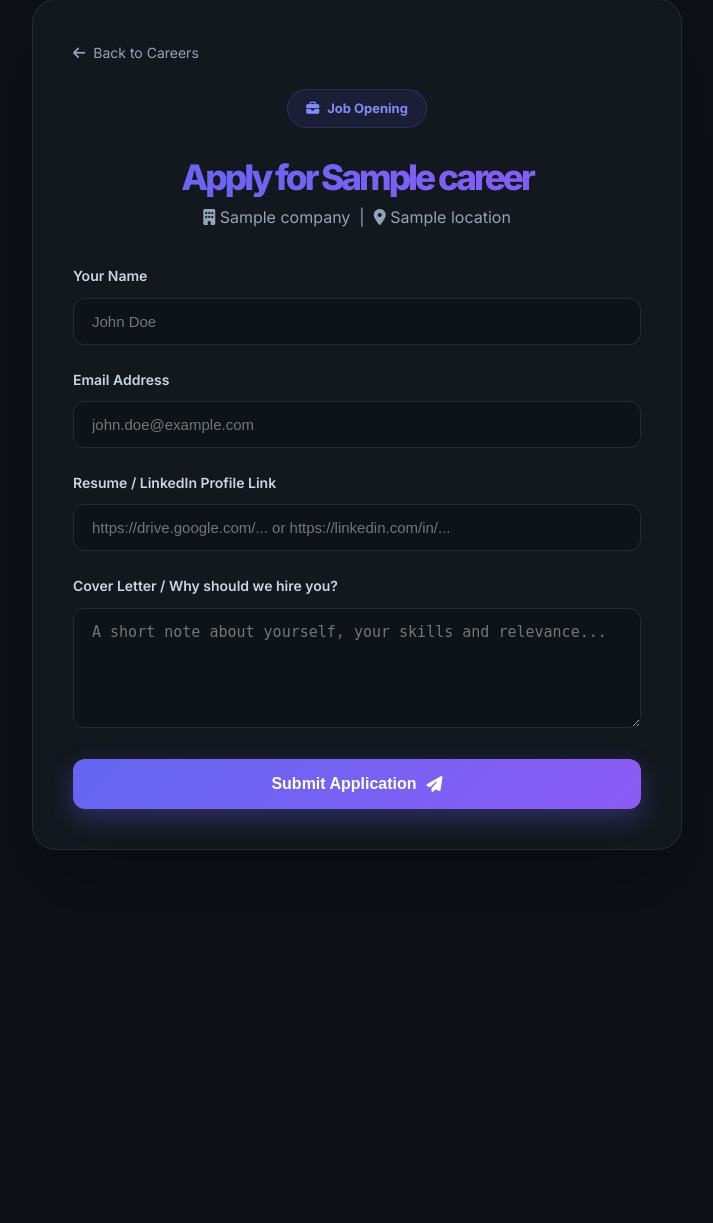
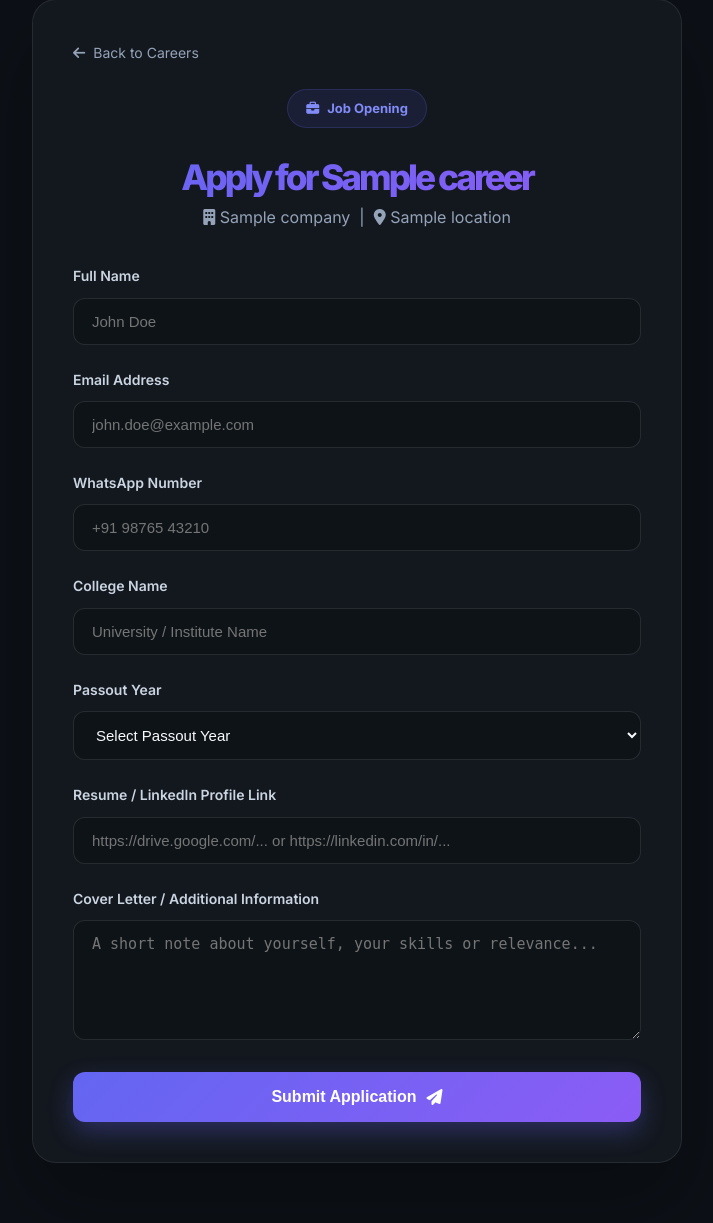
Before and after one commit to mohanracharla46/codenative, a Flask app: page /apply/1 in a window 1280 px wide. Shown: the part 61-1284 px from the top of the page, without its empty margins (283-996 px from the left). Before the commit the page ends 911 px from the top, so only its background shows below. Run offline with Flask 3, Linux system fonts and the light colour scheme; a database or web service that is not in the repository returns one stand-in record (values such as "Sample title"); some libraries are stand-ins or nearby versions.

Commit message:
Customize job application form with whatsapp, college, and passout year

```diff
--- a/app.py
+++ b/app.py
@@ -263,6 +263,9 @@ def init_db():
             career_id INTEGER REFERENCES careers(id) ON DELETE CASCADE,
             name TEXT NOT NULL,
             email TEXT NOT NULL,
+            whatsapp TEXT,
+            college TEXT,
+            passout_year TEXT,
             resume_link TEXT,
             cover_letter TEXT,
             applied_at TIMESTAMP DEFAULT CURRENT_TIMESTAMP
@@ -273,6 +276,9 @@ def init_db():
             career_id INTEGER REFERENCES careers(id) ON DELETE CASCADE,
             name TEXT NOT NULL,
             email TEXT NOT NULL,
+            whatsapp TEXT,
+            college TEXT,
+            passout_year TEXT,
             resume_link TEXT,
             cover_letter TEXT,
             applied_at TIMESTAMP DEFAULT CURRENT_TIMESTAMP
@@ -342,6 +348,17 @@ def init_db():
         cursor.execute("SELECT column_name FROM information_schema.columns WHERE table_name='content' AND column_name='custom_js'")
         if not cursor.fetchone():
             cursor.execute("ALTER TABLE content ADD COLUMN custom_js TEXT")
+
+        # Check if career_applications columns exist (Postgres migration)
+        cursor.execute("SELECT column_name FROM information_schema.columns WHERE table_name='career_applications' AND column_name='whatsapp'")
+        if not cursor.fetchone():
+            cursor.execute("ALTER TABLE career_applications ADD COLUMN whatsapp TEXT")
+        cursor.execute("SELECT column_name FROM information_schema.columns WHERE table_name='career_applications' AND column_name='college'")
+        if not cursor.fetchone():
+            cursor.execute("ALTER TABLE career_applications ADD COLUMN college TEXT")
+        cursor.execute("SELECT column_name FROM information_schema.columns WHERE table_name='career_applications' AND column_name='passout_year'")
+        if not cursor.fetchone():
+            cursor.execute("ALTER TABLE career_applications ADD COLUMN passout_year TEXT")
 
         conn.commit()
     else:
@@ -381,6 +398,16 @@ def init_db():
             conn.execute("ALTER TABLE content ADD COLUMN custom_js TEXT")
         if 'quiz_json' not in columns:
             conn.execute("ALTER TABLE content ADD COLUMN quiz_json TEXT")
+
+        # Check if career_applications columns exist (SQLite migration)
+        cursor = conn.execute("PRAGMA table_info(career_applications)")
+        ca_cols = [col[1] for col in cursor.fetchall()]
+        if 'whatsapp' not in ca_cols:
+            conn.execute("ALTER TABLE career_applications ADD COLUMN whatsapp TEXT")
+        if 'college' not in ca_cols:
+            conn.execute("ALTER TABLE career_applications ADD COLUMN college TEXT")
+        if 'passout_year' not in ca_cols:
+            conn.execute("ALTER TABLE career_applications ADD COLUMN passout_year TEXT")
 
         conn.commit()
 
@@ -998,6 +1025,9 @@ def apply_submit():
         career_id = request.form.get('career_id')
         name = request.form.get('name')
         email = request.form.get('email')
+        whatsapp = request.form.get('whatsapp')
+        college = request.form.get('college')
+        passout_year = request.form.get('passout_year')
         resume_link = request.form.get('resume_link')
         cover_letter = request.form.get('cover_letter')
 
@@ -1006,9 +1036,9 @@ def apply_submit():
 
         conn = get_db_connection()
         execute_query(conn, '''
-            INSERT INTO career_applications (career_id, name, email, resume_link, cover_letter)
-            VALUES (?, ?, ?, ?, ?)
-        ''', (career_id, name, email, resume_link, cover_letter))
+            INSERT INTO career_applications (career_id, name, email, whatsapp, college, passout_year, resume_link, cover_letter)
+            VALUES (?, ?, ?, ?, ?, ?, ?, ?)
+        ''', (career_id, name, email, whatsapp, college, passout_year, resume_link, cover_letter))
         conn.commit()
         release_db_connection(conn)
         return jsonify({"message": "Application submitted successfully"}), 200
--- a/init_db.py
+++ b/init_db.py
@@ -209,6 +209,9 @@ def init_db():
             career_id INTEGER REFERENCES careers(id) ON DELETE CASCADE,
             name TEXT NOT NULL,
             email TEXT NOT NULL,
+            whatsapp TEXT,
+            college TEXT,
+            passout_year TEXT,
             resume_link TEXT,
             cover_letter TEXT,
             applied_at TIMESTAMP DEFAULT CURRENT_TIMESTAMP
@@ -219,6 +222,9 @@ def init_db():
             career_id INTEGER REFERENCES careers(id) ON DELETE CASCADE,
             name TEXT NOT NULL,
             email TEXT NOT NULL,
+            whatsapp TEXT,
+            college TEXT,
+            passout_year TEXT,
             resume_link TEXT,
             cover_letter TEXT,
             applied_at TIMESTAMP DEFAULT CURRENT_TIMESTAMP
--- a/templates/apply.html
+++ b/templates/apply.html
@@ -108,6 +108,11 @@
             background: rgba(13, 17, 23, 0.8);
         }
 
+        select.form-control option {
+            background: #161b22;
+            color: #f8fafc;
+        }
+
         textarea.form-control {
             height: 120px;
             resize: vertical;
@@ -199,7 +204,7 @@
             <input type="hidden" name="career_id" id="career_id" value="{{ career.id }}">
 
             <div class="form-group">
-                <label for="name">Your Name</label>
+                <label for="name">Full Name</label>
                 <input type="text" id="name" name="name" class="form-control" value="{{ user_name }}" required placeholder="John Doe">
             </div>
 
@@ -209,13 +214,33 @@
             </div>
 
             <div class="form-group">
+                <label for="whatsapp">WhatsApp Number</label>
+                <input type="tel" id="whatsapp" name="whatsapp" class="form-control" required placeholder="+91 98765 43210">
+            </div>
+
+            <div class="form-group">
+                <label for="college">College Name</label>
+                <input type="text" id="college" name="college" class="form-control" required placeholder="University / Institute Name">
+            </div>
+
+            <div class="form-group">
+                <label for="passout_year">Passout Year</label>
+                <select id="passout_year" name="passout_year" class="form-control" required>
+                    <option value="" disabled selected>Select Passout Year</option>
+                    <option value="2026">2026</option>
+                    <option value="2027">2027</option>
+                    <option value="2028">2028</option>
+                </select>
+            </div>
+
+            <div class="form-group">
                 <label for="resume_link">Resume / LinkedIn Profile Link</label>
                 <input type="url" id="resume_link" name="resume_link" class="form-control" required placeholder="https://drive.google.com/... or https://linkedin.com/in/...">
             </div>
 
             <div class="form-group">
-                <label for="cover_letter">Cover Letter / Why should we hire you?</label>
-                <textarea id="cover_letter" name="cover_letter" class="form-control" placeholder="A short note about yourself, your skills and relevance..."></textarea>
+                <label for="cover_letter">Cover Letter / Additional Information</label>
+                <textarea id="cover_letter" name="cover_letter" class="form-control" placeholder="A short note about yourself, your skills or relevance..."></textarea>
             </div>
 
             <button type="submit" class="btn-submit" id="submitBtn">
```
Also changed, not shown: templates/admin/dashboard.html (+11 -3 lines).
